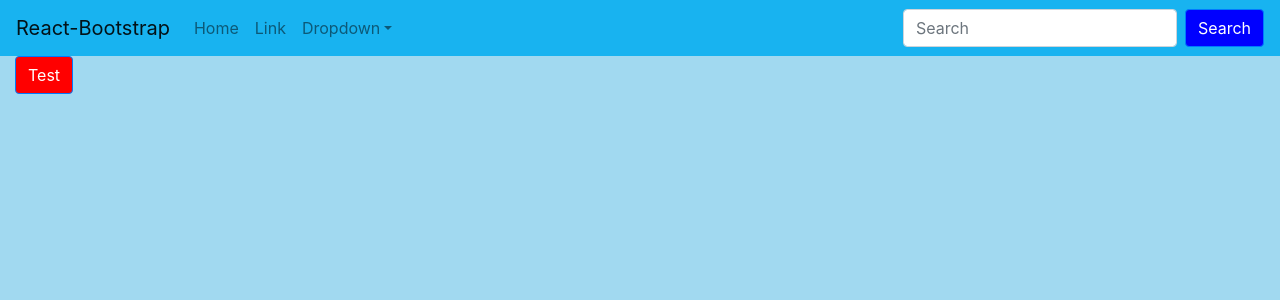
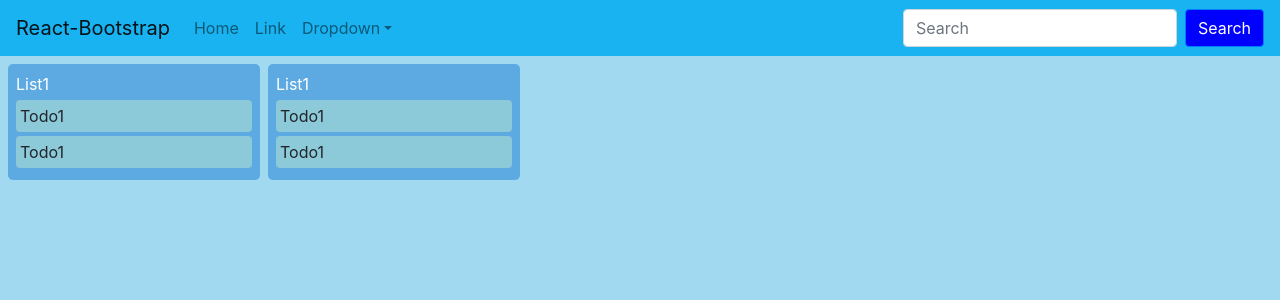
Before and after one commit to jasperdyb/ReactTrelloClone, a React (Create React App) app in the folder client/: page / in a window 1280 px wide. Shown: the top 300 px of the page. Built offline with nearby package versions, Linux system fonts and the light colour scheme.

Commit message:
Layout list , todo

```diff
--- a/client/src/components/KanBan.jsx
+++ b/client/src/components/KanBan.jsx
@@ -1,13 +1,17 @@
 import React from "react";
-import { Container, Button } from "react-bootstrap";
+import { Container, Row } from "react-bootstrap";
 import KanBanNav from "./KanBanNav";
+import List from "./List";
 
 export default function KanBan() {
   return (
     <span>
       <KanBanNav></KanBanNav>
-      <Container fluid>
-        <Button>Test</Button>
+      <Container fluid className="board p-1">
+        <Row className="m-0">
+          <List></List>
+          <List></List>
+        </Row>
       </Container>
     </span>
   );
--- /dev/null
+++ b/client/src/components/List.jsx
@@ -0,0 +1,12 @@
+import React from "react";
+import Todo from "./Todo";
+
+export default function List() {
+  return (
+    <div className="list p-2 m-1 rounded-lg">
+      <div className="title">List1</div>
+      <Todo></Todo>
+      <Todo></Todo>
+    </div>
+  );
+}
--- /dev/null
+++ b/client/src/components/Todo.jsx
@@ -0,0 +1,5 @@
+import React from "react";
+
+export default function Todo() {
+  return <div className="todo my-1 p-1 rounded">Todo1</div>;
+}
--- a/client/src/styles/app.scss
+++ b/client/src/styles/app.scss
@@ -10,7 +10,15 @@
     }
   }
 
-  button {
-    background-color: red;
+  .list {
+    width: 252px;
+    background-color: #5daae2;
+
+    .title {
+      color: white;
+    }
+    .todo {
+      background-color: #8ccada;
+    }
   }
 }
```
